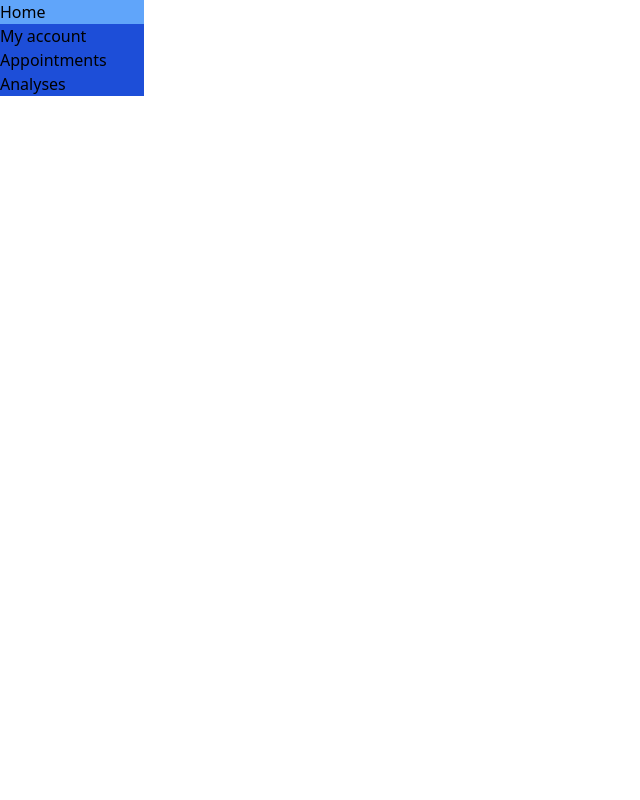
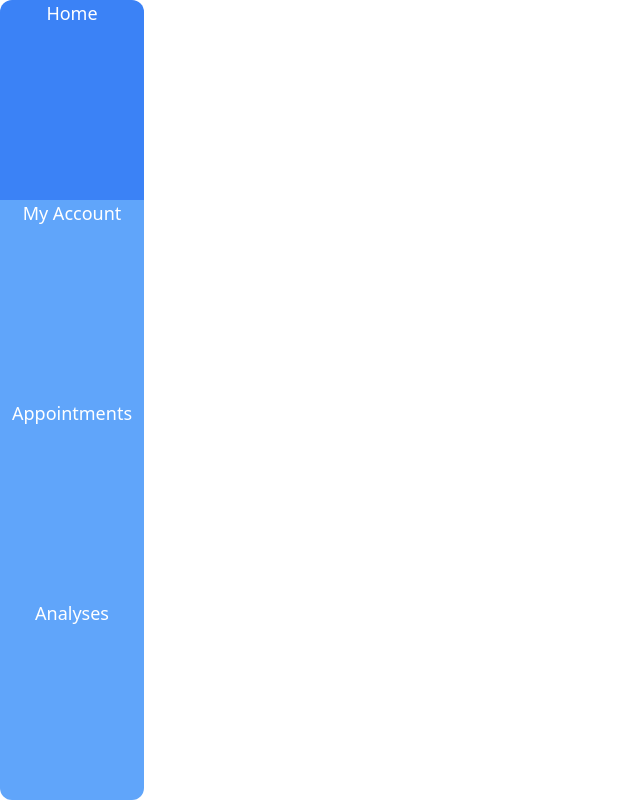
Before and after one commit to LucaStefan112/MedConnect, a Next.js app: page / in a window 1280 px wide. Shown: the whole page, without its empty margins (0-640 px from the left). Built offline with nearby package versions, Linux system fonts and the light colour scheme.

Commit message:
Improved Side Menu Design
I have improved the design of the side menu.

```diff
--- a/components/SideMenu/SideMenu.tsx
+++ b/components/SideMenu/SideMenu.tsx
@@ -1,15 +1,21 @@
-import { Routes } from '@/utils/Routes'
-import React from 'react'
-import SideMenuButton from './SideMenuButton'
+import React from 'react';
+import { Routes } from '@/utils/Routes';
+import SideMenuButton from './SideMenuButton';
 
-export default function SideMenu() {
 
+
+export default function SideMenu ()
+{
   return (
-    <div className="flex flex-col w-36 h-10 bg-gray-800">
-      <SideMenuButton path={Routes.HOME} name='Home' />
-      <SideMenuButton path={Routes.USER} name='My account' />
-      <SideMenuButton path={Routes.APPOINTMENTS} name='Appointments' />
-      <SideMenuButton path={Routes.ANALYSES} name='Analyses' />
+
+    <div className = 'flex flex-col w-36 h-screen bg-white'>
+
+      <SideMenuButton path = {Routes.HOME} name = 'Home' />
+      <SideMenuButton path = {Routes.USER} name = 'My Account' />
+      <SideMenuButton path = {Routes.APPOINTMENTS} name = 'Appointments' />
+      <SideMenuButton path = {Routes.ANALYSES} name = 'Analyses' />
+
     </div>
+
   )
 }
--- a/components/SideMenu/SideMenuButton.tsx
+++ b/components/SideMenu/SideMenuButton.tsx
@@ -1,13 +1,29 @@
-import Link from 'next/link'
-import { useRouter } from 'next/router'
-import React from 'react'
+import React from 'react';
+import Link from 'next/link';
+import { useRouter } from 'next/router';
+import { Routes } from '@/utils/Routes';
 
-export default function SideMenuButton({path, name} : {path: string, name: string}) {
 
-  const { pathname } = useRouter();
+
+export default function SideMenuButton ({path, name} : {path: string, name: string})
+{
+  const { pathname } = useRouter ();
+
   return (
-      <div className={`flex flex-col w-100 ${ pathname === path ? 'bg-blue-400' : 'bg-blue-700' }`}>
-        <Link href={path}>{name}</Link>
-      </div>
+
+    <div className = {`
+      flex flex-col
+      w-100 h-1/4
+      text-white text-center align-bottom text-side_menu_font_size
+      ${ path === Routes.HOME ? 'rounded-t-xl' : ''}
+      ${ path === Routes.ANALYSES ? 'rounded-b-xl' : ''}
+      ${ pathname === path ? 'bg-side_menu_darker_blue' : 'bg-side_menu_lighter_blue' }`}>
+
+      <Link href = {path}>
+        {name}
+      </Link>
+
+    </div>
+
   )
 }
--- a/tailwind.config.js
+++ b/tailwind.config.js
@@ -2,7 +2,19 @@
 module.exports = {
   content: ['./pages/**/*.{js,ts,jsx,tsx}', './components/**/*.{js,ts,jsx,tsx}'],
   theme: {
-    extend: {},
+    extend:
+    {
+      colors:
+      {
+        side_menu_darker_blue: '#3B82F6',
+        side_menu_lighter_blue: '#60A5FA'
+      },
+
+      fontSize:
+      {
+        side_menu_font_size: 18
+      }
+    },
   },
   plugins: [],
 }
```
